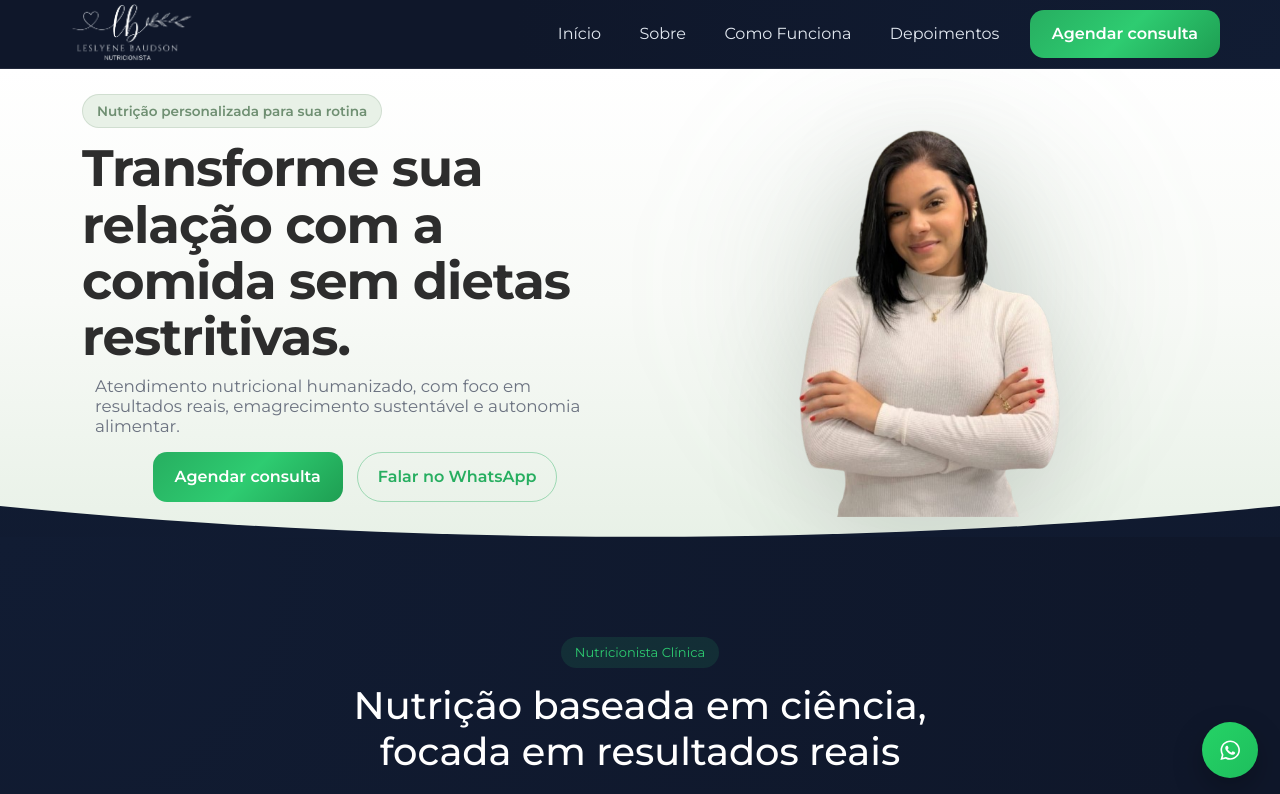
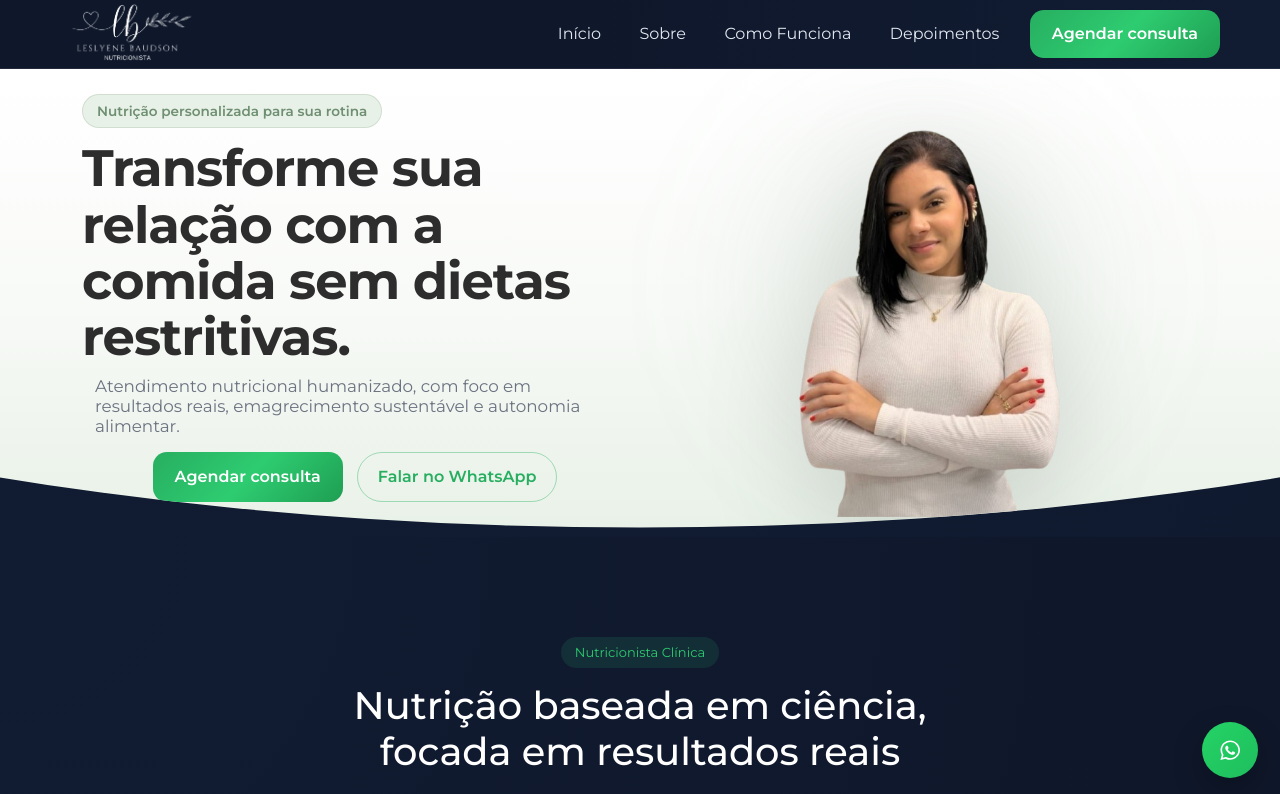
Before and after one commit to kevinbaudson/leslyeneNutricao, a React (Vite) app: page / in a window 1280 px wide. Shown: the top 794 px of the page. Built offline with nearby package versions, Linux system fonts and the light colour scheme.

Commit message:
Adjust clip-path for Hero component background

```diff
--- a/src/components/Hero/Hero.css
+++ b/src/components/Hero/Hero.css
@@ -4,7 +4,7 @@
   padding-top: 10px;
   padding-bottom: 20px;
   background: linear-gradient(180deg, #ffffff 0%, #f8faf7 50%, #e8f1e7 100%);
-  clip-path: ellipse(140% 100% at 50% 0%);
+  clip-path: ellipse(110% 98% at 50% 0%);
 }
 
 
```
